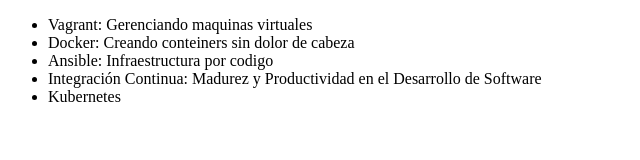
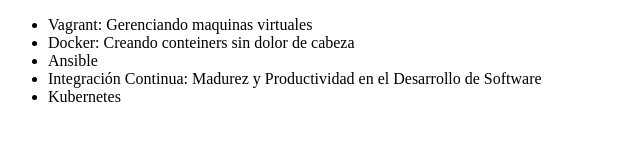
Before and after one commit to GabrieLZ19/AluraGit, a plain HTML site: page index.html in a window 1280 px wide. Shown: the whole page, without its empty margins (0-640 px from the left). Drawn offline with Linux system fonts and the light colour scheme.

Commit message:
Revert "Cambiando el nombre del curso de Ansible"
This reverts commit b8370588dc5fcd123f9a9fbafdb66d936d798603.

```diff
--- a/index.html
+++ b/index.html
@@ -8,7 +8,7 @@
      <ul>
          <li> Vagrant: Gerenciando maquinas virtuales </li>
          <li> Docker: Creando conteiners sin dolor de cabeza </li>
-         <li> Ansible: Infraestructura por codigo </li>
+         <li> Ansible </li>
          <li> Integración Continua: Madurez y Productividad en el Desarrollo de Software </li>
          <li> Kubernetes</li>
      </ul>
```
